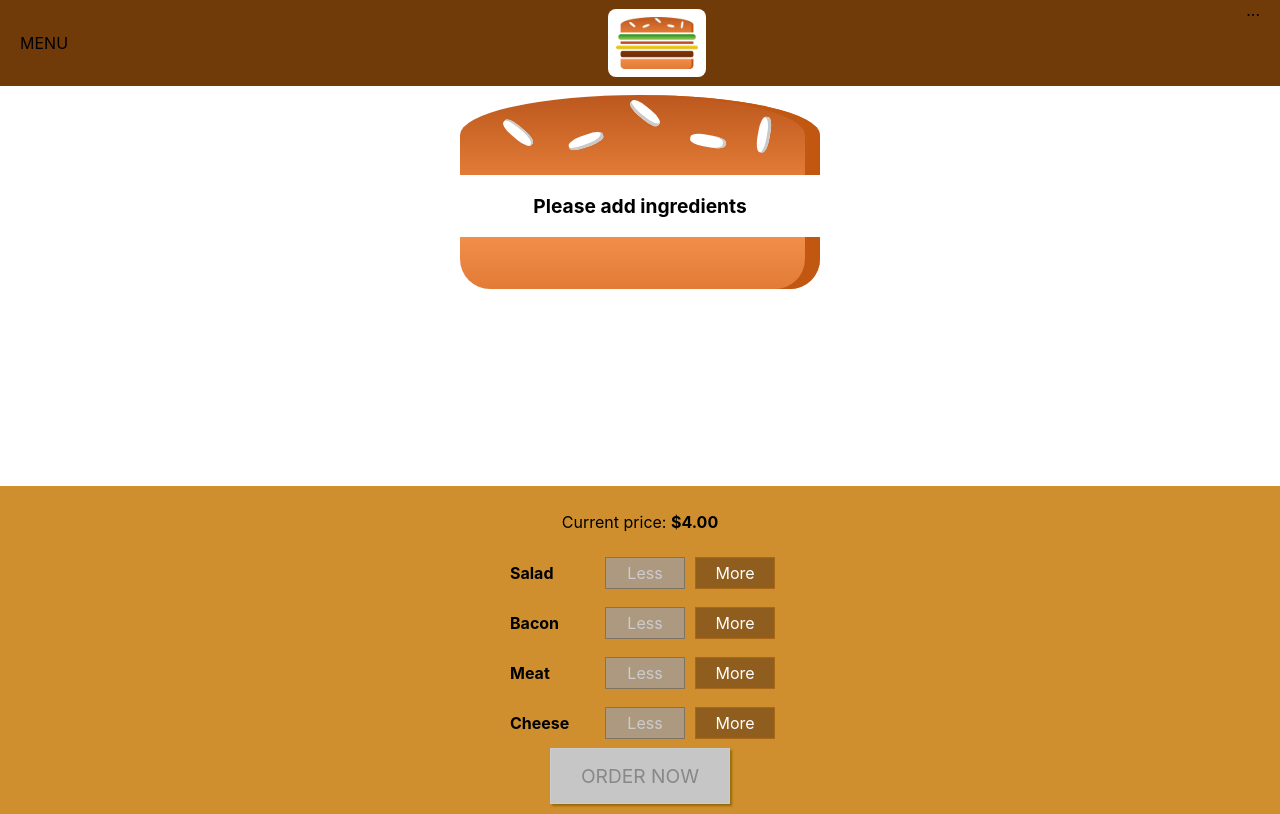
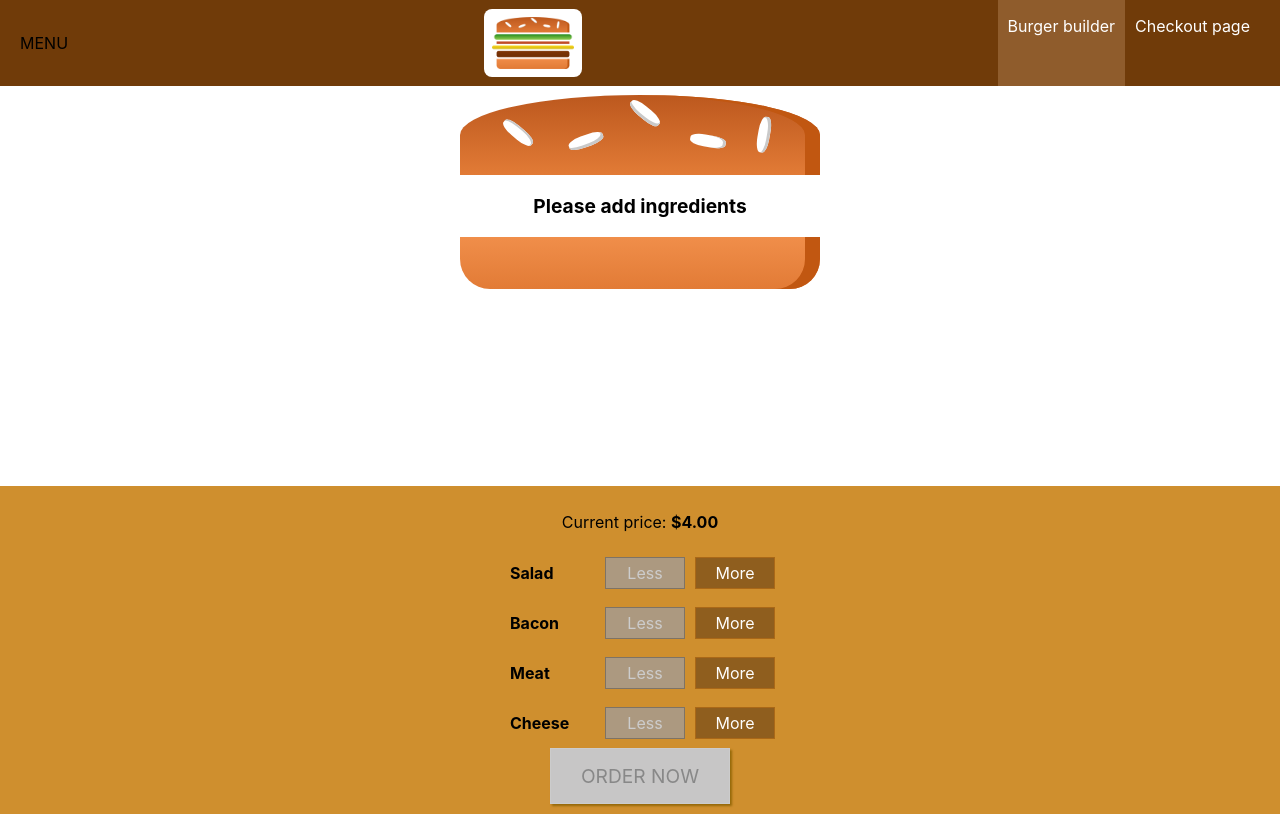
Before and after one commit to shtasi/react-lessons-two, a React (Create React App) app: page / in a window 1280 px wide. Built offline with nearby package versions, Linux system fonts and the light colour scheme.

Commit message:
lesson 147

```diff
--- a/src/components/Layout/Layout.jsx
+++ b/src/components/Layout/Layout.jsx
@@ -1,12 +1,14 @@
 import React, { Fragment } from 'react';
 
 import Toolbar from '../Navigation/Toolbar/Toolbar';
+import SideDrawer from '../Navigation/SideDrawer/SideDrawer';
 import classes from './Layout.module.css'
 
 const layout = (props) => {
   return (<Fragment>
     <div>
       <Toolbar />
+      <SideDrawer />
     </div>
     <main className={classes.Content}>
       {props.children}
--- a/src/components/Logo/Logo.jsx
+++ b/src/components/Logo/Logo.jsx
@@ -4,7 +4,7 @@
 import classes from './Logo.module.css';
 
 const logo = (props) => {
-  return <div className={classes.Logo}>
+  return <div className={classes.Logo} style={{height: props.height}}>
     <img src={logoImg} alt="Burger builder logo"/>
   </div>
 }
--- a/src/components/Logo/Logo.module.css
+++ b/src/components/Logo/Logo.module.css
@@ -1,7 +1,7 @@
 .Logo {
   background-color: white;
   padding: 8px;
-  height: 80%;
+  height: 100%;
   box-sizing: border-box;
   border-radius: 8px;
 }
--- /dev/null
+++ b/src/components/Navigation/NavigationItems/NavigationItem/NavigationItem.jsx
@@ -0,0 +1,13 @@
+import React from 'react';
+
+import classes from './NavigationItem.module.css';
+
+const navigationItem = (props) => {
+  return <li className={classes.NavigationItem}>
+    <a href={props.link} className={props.active ? classes.active : null}>
+      {props.children}
+    </a>
+  </li>;
+};
+
+export default navigationItem;
--- /dev/null
+++ b/src/components/Navigation/NavigationItems/NavigationItem/NavigationItem.module.css
@@ -0,0 +1,31 @@
+.NavigationItem {
+  margin: 0;
+  box-sizing: border-box;
+  display: flex;
+  height: 100%;
+  align-items: center;
+}
+
+.NavigationItem a {
+  color: white;
+  text-decoration: none;
+  height: 100%;
+  padding: 16px 10px;
+  border-bottom: 4px solid transparent;
+  box-sizing: border-box;
+  display: block;
+}
+
+.NavigationItem a:hover
+.NavigationItem a:active
+.NavigationItem a .active {
+  background-color: #8F5C2C;
+  border-bottom: 4px solid #40A4C8;
+  color: white;
+}
+
+.active {
+  background-color: #8F5C2C;
+  border-bottom: 4px solid #40A4C8;
+  color: white;
+}
--- /dev/null
+++ b/src/components/Navigation/NavigationItems/NavigationItems.jsx
@@ -0,0 +1,19 @@
+import React from 'react';
+
+import classes from './NavigationItems.module.css';
+import NavigationItem from './NavigationItem/NavigationItem';
+
+const navigationItems = () => {
+  return (
+  <ul className={classes.NavigationItems}>
+    <NavigationItem link="\" active="true">
+      Burger builder
+    </NavigationItem>
+    <NavigationItem link="\">
+      Checkout page
+    </NavigationItem>
+  </ul>
+  );
+};
+
+export default navigationItems;
--- /dev/null
+++ b/src/components/Navigation/NavigationItems/NavigationItems.module.css
@@ -0,0 +1,8 @@
+.NavigationItems {
+  margin: 0;
+  padding: 0;
+  list-style: none;
+  display: flex;
+  align-items: center;
+  height: 100%;
+}
--- /dev/null
+++ b/src/components/Navigation/SideDrawer/SideDrawer.jsx
@@ -0,0 +1,23 @@
+import React from 'react';
+
+import Logo from '../../Logo/Logo';
+import NavigationItems from '../NavigationItems/NavigationItems';
+
+import classes from './SideDrawer.module.css';
+
+const sideDrawer = (props) => {
+  // ...
+  return (
+    <div className={classes.SideDrawer}>
+      <div className={classes.Logo}>
+        <Logo />
+      </div>
+      <nav>
+        <NavigationItems />
+      </nav>
+    </div>
+  );
+};
+
+
+export default sideDrawer;
--- /dev/null
+++ b/src/components/Navigation/SideDrawer/SideDrawer.module.css
@@ -0,0 +1,31 @@
+.SideDrawer {
+  position: fixed;
+  width: 280px;
+  max-width: 70%;
+  height: 100%;
+  left: 0;
+  top: 0;
+  z-index: 200;
+  background-color: white;
+  padding: 32px 16px;
+  box-sizing: border-box;
+  transition: transform 0.3s ease-out;
+}
+
+@media (min-width: 500px) {
+  .SideDrawer {
+    display: none;
+  }
+}
+
+.Open {
+  transform: translateX(0);
+}
+
+.Close {
+  transform: translateX(-100%);
+}
+
+.Logo {
+  height: 8%;
+}
--- a/src/components/Navigation/Toolbar/Toolbar.jsx
+++ b/src/components/Navigation/Toolbar/Toolbar.jsx
@@ -1,4 +1,6 @@
 import React from 'react';
+
+import NavigationItems from '../NavigationItems/NavigationItems';
 
 import Logo from '../../Logo/Logo';
 import classes from './Toolbar.module.css';
@@ -6,9 +8,11 @@
 const toolbar =(props) => {
   return <header className={classes.Toolbar}>
     <div>MENU</div>
-    <Logo />
+    <div className={classes.Logo}>
+      <Logo />
+    </div>
     <nav>
-      ...
+      <NavigationItems />
     </nav>
   </header>
 };
--- a/src/components/Navigation/Toolbar/Toolbar.module.css
+++ b/src/components/Navigation/Toolbar/Toolbar.module.css
@@ -16,3 +16,7 @@
 .Toolbar nav {
   height: 100%;
 }
+
+.Logo {
+  height: 80%;
+}
```
